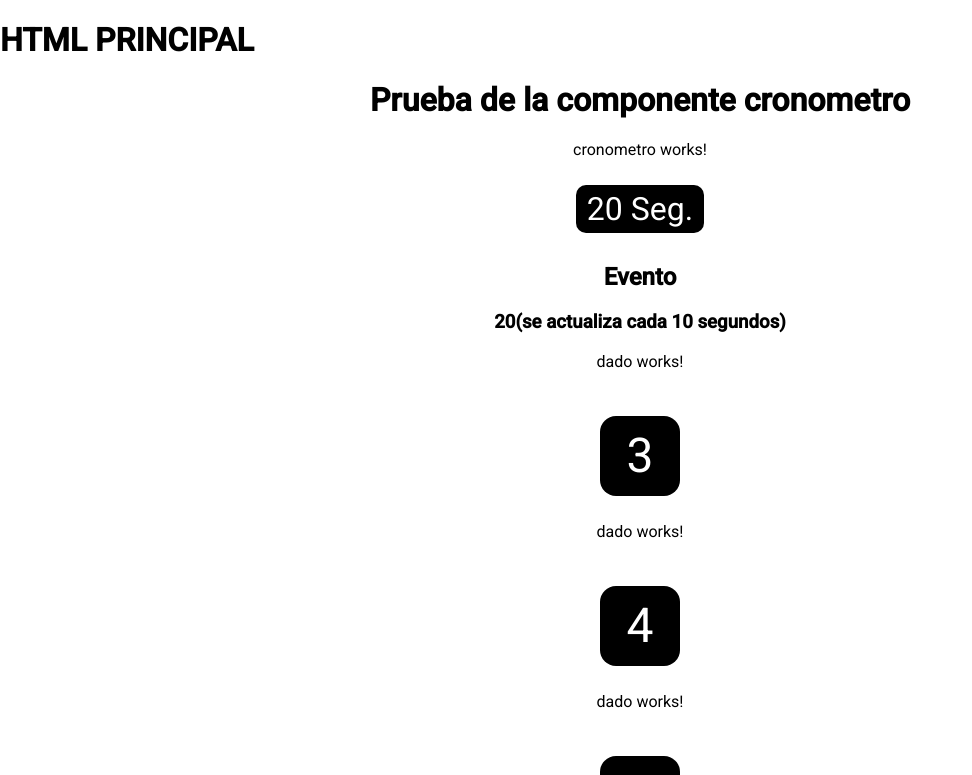
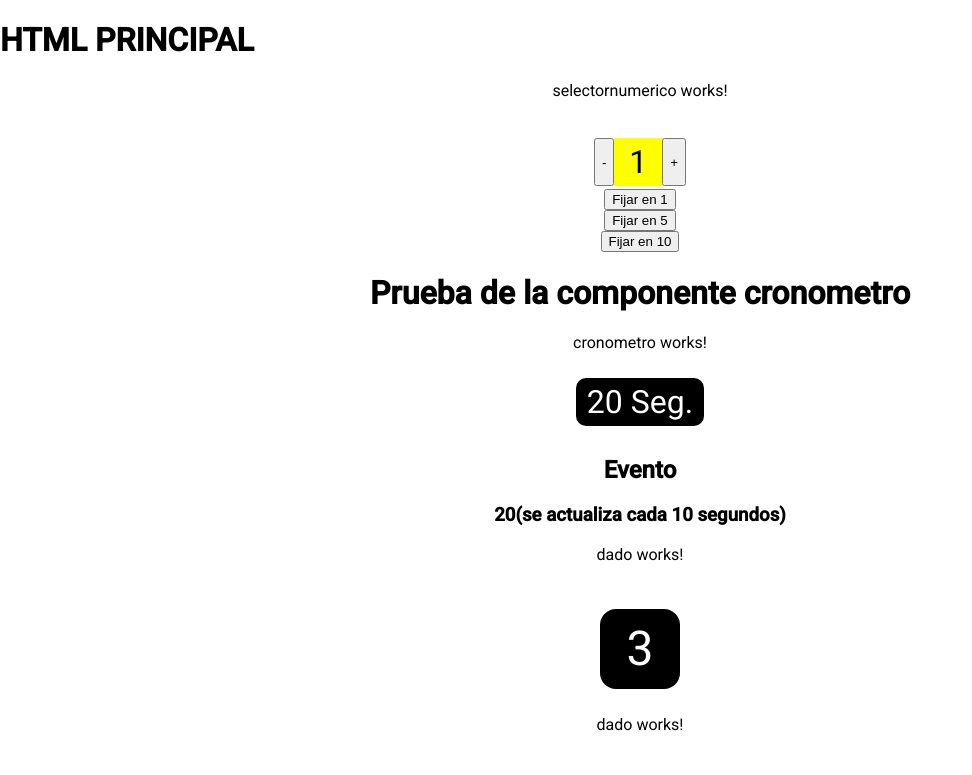
Before and after one commit to antonio-aranda7/ejemploMaterial, an Angular app: page / in a window 1280 px wide. Shown: the top 775 px of the page, without its empty margins (0-972 px from the left). Built offline with nearby package versions, Linux system fonts and the light colour scheme.

Commit message:
11 - Componentes: llamar a métodos de la componente hija desde el template del padre

```diff
--- a/src/app/app.component.html
+++ b/src/app/app.component.html
@@ -1,10 +1,19 @@
+<!--CAP11-->
+<div style="text-align:center">
+  <app-selectornumerico minimo="1" maximo="10" #selector1></app-selectornumerico>
+  <br>
+  <button (click)="selector1.fijar(1)">Fijar en 1</button><br>
+  <button (click)="selector1.fijar(5)">Fijar en 5</button><br>
+  <button (click)="selector1.fijar(10)">Fijar en 10</button>
+</div>
+<!--CAP10-->
 <div style="text-align:center">
   <h1>Prueba de la componente cronometro</h1>
   <app-cronometro inicio="15" (multiplo10)="actualizar($event)"></app-cronometro>
   <h2>Evento</h2>
   <h3>{{mensaje}}</h3>
 </div>
-
+<!--CAP9-->
 <div style="text-align:center">
   <!-- Mediante interpolación-->
   <app-dado valor="{{valor1}}"></app-dado>
--- a/src/app/app.component.ts
+++ b/src/app/app.component.ts
@@ -7,6 +7,7 @@
 })
 export class AppComponent {
   title = 'ejemploMaterial';
+  //CAP11 NADA solo HTML
   //CAP10
   mensaje='';
 
--- a/src/app/app.module.ts
+++ b/src/app/app.module.ts
@@ -10,13 +10,15 @@
 import { InfoBanderaComponent } from './info-bandera/info-bandera.component';
 import { DadoComponent } from './dado/dado.component';
 import { CronometroComponent } from './cronometro/cronometro.component';
+import { SelectornumericoComponent } from './selectornumerico/selectornumerico.component';
 
 @NgModule({
   declarations: [
     AppComponent,
     InfoBanderaComponent,
     DadoComponent,
-    CronometroComponent
+    CronometroComponent,
+    SelectornumericoComponent
   ],
   imports: [
     BrowserModule,
--- /dev/null
+++ b/src/app/selectornumerico/selectornumerico.component.css
@@ -0,0 +1,17 @@
+.selector {
+    display:inline-flex;
+    margin:0.2rem;
+  }
+  .valor {
+    display:inline-flex;
+    justify-content: center;
+    align-items: center;
+    width: 3rem;
+    height: 3rem;
+    background:#ff0;
+    font-size:2rem;
+  }
+
+  button {
+    height: 3rem;
+  }
--- /dev/null
+++ b/src/app/selectornumerico/selectornumerico.component.html
@@ -0,0 +1,7 @@
+<p>selectornumerico works!</p>
+<br>
+<div class="selector">
+    <button (click)="decrementar()">-</button>
+    <div class="valor">{{actual}}</div>
+    <button (click)="incrementar()">+</button>
+  </div>
--- /dev/null
+++ b/src/app/selectornumerico/selectornumerico.component.ts
@@ -0,0 +1,34 @@
+import { Component, OnInit, Input } from '@angular/core';
+
+@Component({
+  selector: 'app-selectornumerico',
+  templateUrl: './selectornumerico.component.html',
+  styleUrls: ['./selectornumerico.component.css']
+})
+export class SelectornumericoComponent implements OnInit {
+  @Input() minimo: number;
+  @Input() maximo: number;
+  actual: number;
+
+  constructor() { }
+
+  ngOnInit(): void {
+    this.actual = this.minimo;
+  }
+
+  incrementar() {
+    if (this.actual<this.maximo)
+      this.actual++;
+  }
+
+  decrementar() {
+    if (this.actual>this.minimo)
+      this.actual--;
+  }
+
+  fijar(v:number) {
+    if (v>=this.minimo && v<=this.maximo)
+      this.actual=v;
+  }
+
+}
```
Also changed, not shown: 1 other file (tests, documents, lock files or other folders).
